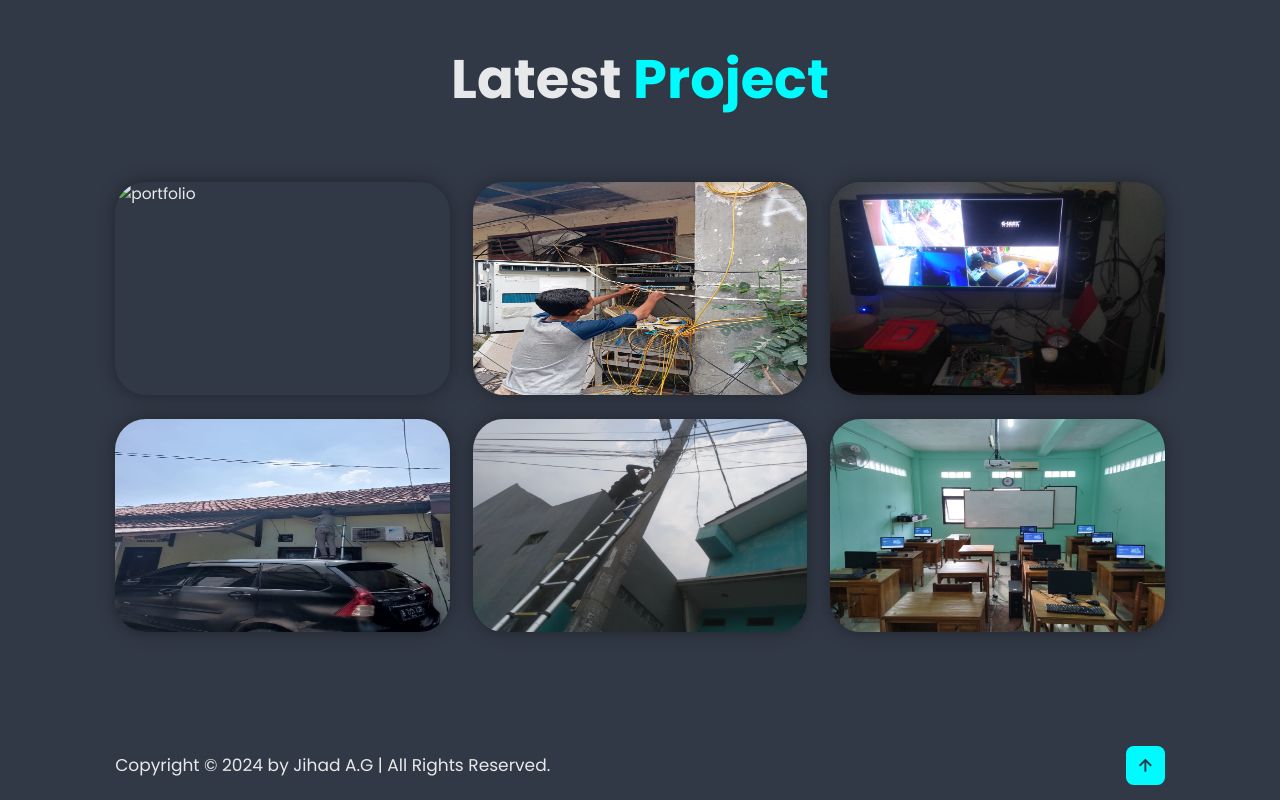
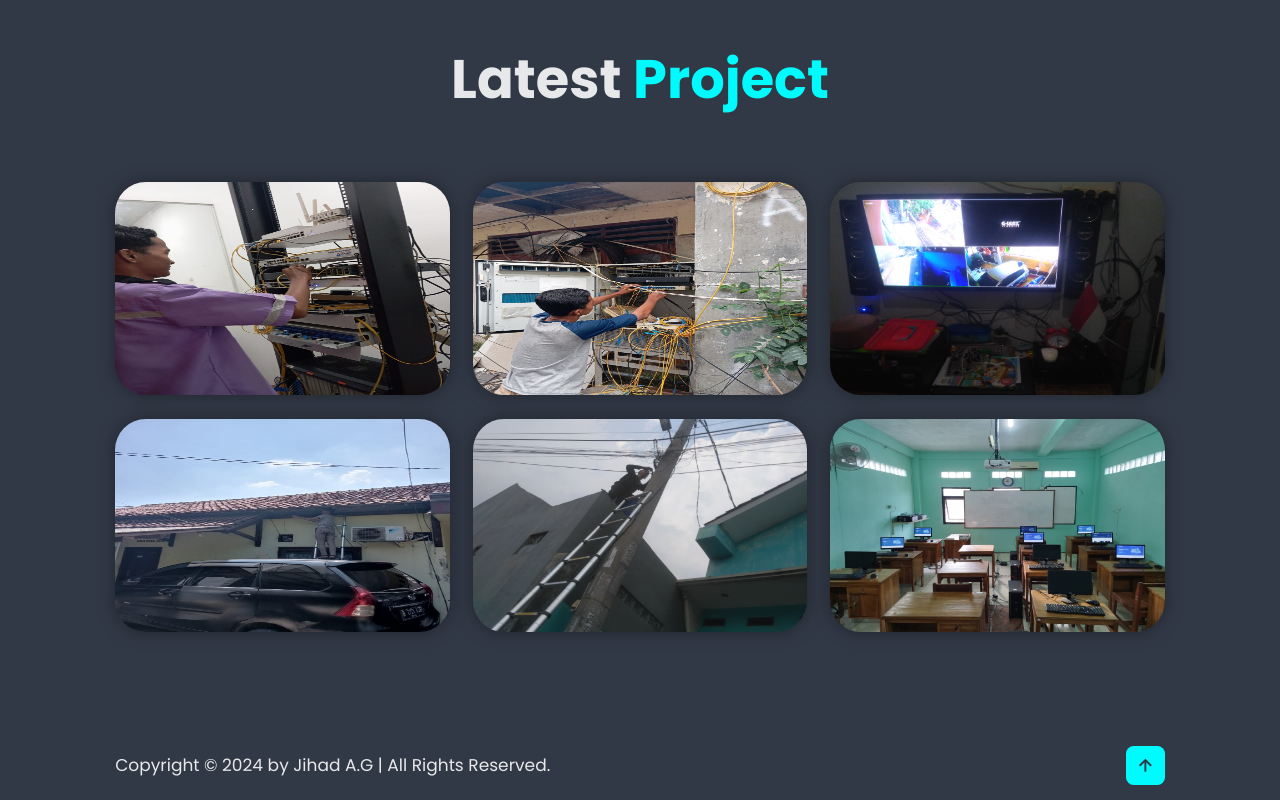
Before and after one commit to JPROJECTID/Jihad-Abdul-Ghani-Portofolio, a plain HTML site: page index.html in a window 1280 px wide. Shown: the part 2564-3364 px from the top of the page. Drawn offline with nearby package versions, Linux system fonts and the light colour scheme.

Commit message:
index.html

```diff
--- a/index.html
+++ b/index.html
@@ -103,7 +103,7 @@
 
       <div class="portfolio-container">
         <div class="portfolio-box">
-          <img src="image/img8.png" alt="portfolio" />
+          <img src="image/img8.jpg" alt="portfolio" />
           <div class="portfolio-layer">
             <h4>Instalasi Jaringan</h4>
             <p>
```
